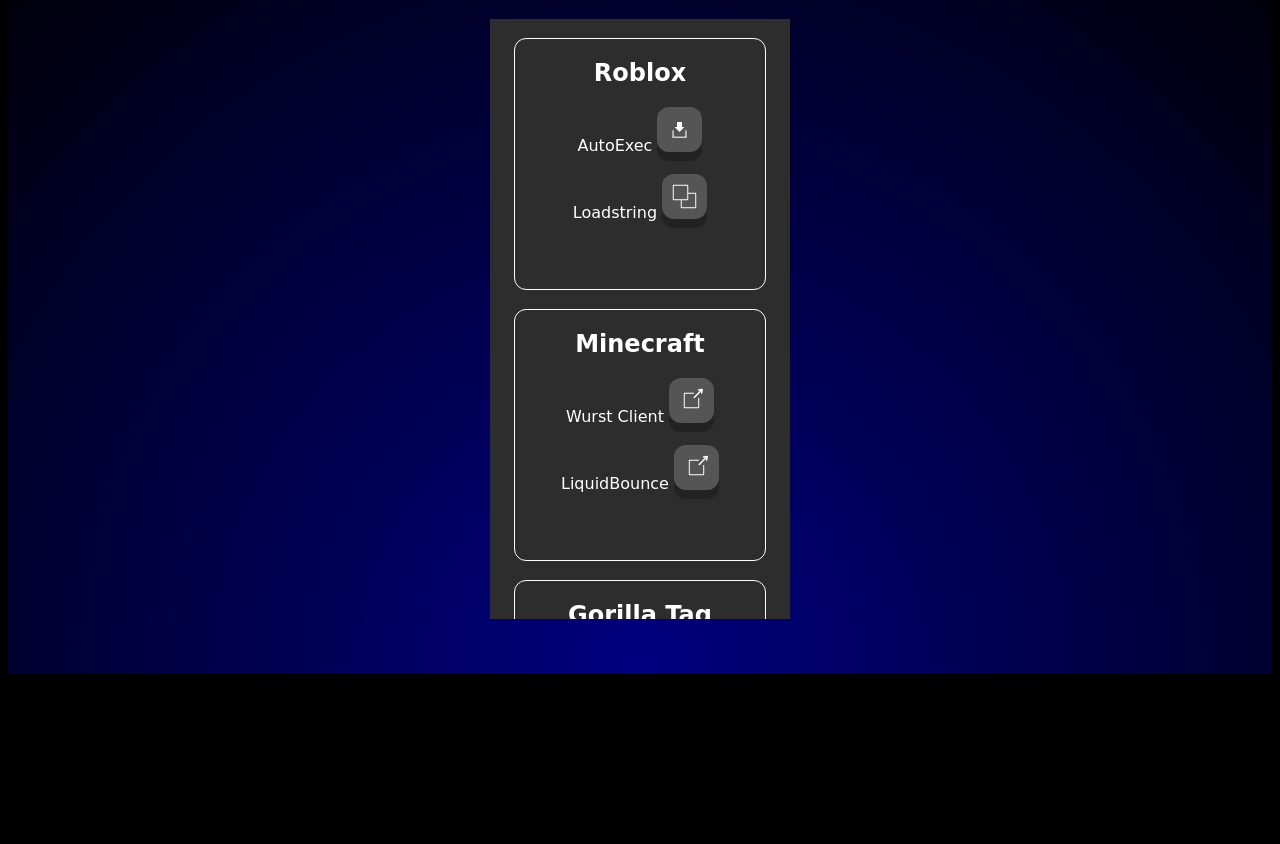
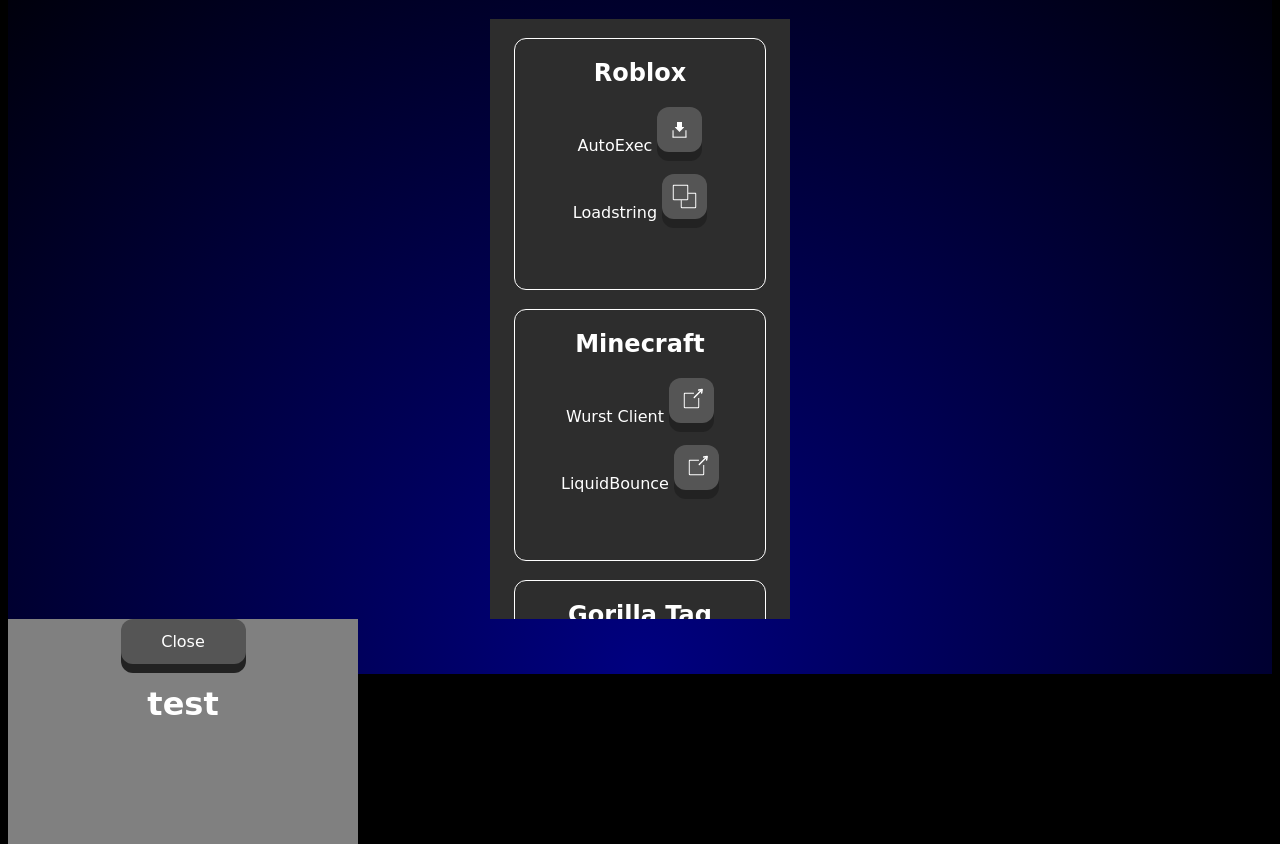
Before and after one commit to GuydeHub/guydehub.github.io, a plain HTML site: page games.html in a window 1280 px wide. Shown: the part 134-978 px from the top of the page. Before the commit the page ends 816 px from the top, so only its background shows below. Drawn offline with Linux system fonts and the light colour scheme.

Commit message:
Update games.html

```diff
--- a/games.html
+++ b/games.html
@@ -33,5 +33,6 @@
 
         <script src="PageStuff.js"></script>
         <script src="ScriptStuff.js"></script>
+        <script src="Notifications.js"></script>
     </body>
 </html>
```
